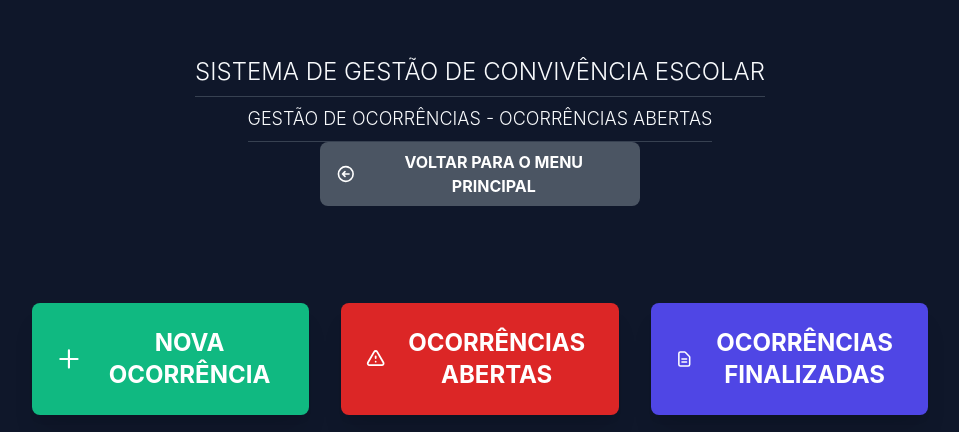
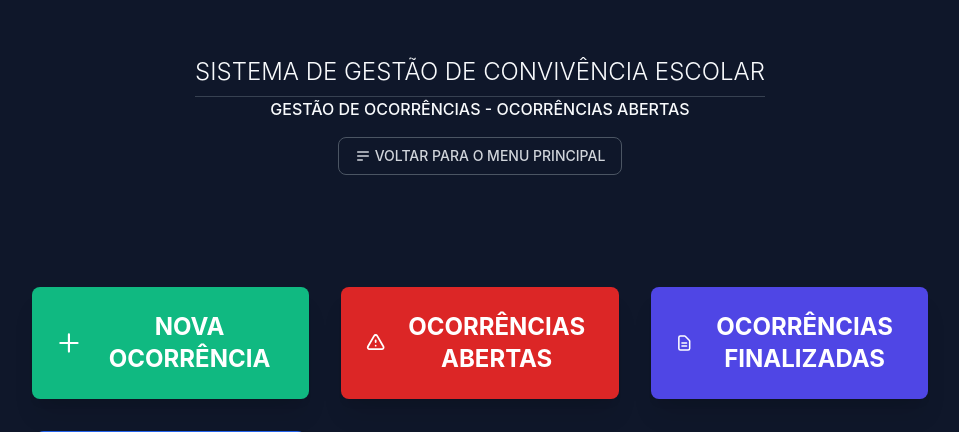
Before and after one commit to mcardes77-cmd/SGCE, a Flask app: page /gestao_ocorrencia in a window 1280 px wide. Shown: the top 432 px of the page, without its empty margins (160-1119 px from the left). Run offline with Flask 3, Linux system fonts and the light colour scheme; parts of the project's set-up code (start-up, migrations or seed data) failed here and were passed over; some libraries are stand-ins or nearby versions.

Commit message:
Update gestao_ocorrencia.html

```diff
--- a/templates/gestao_ocorrencia.html
+++ b/templates/gestao_ocorrencia.html
@@ -41,14 +41,16 @@
 <h1 class="text-2xl text-text-light mt-2 font-light border-b border-gray-700 pb-2 inline-block">
 SISTEMA DE GESTÃO DE CONVIVÊNCIA ESCOLAR
 </h1><br>
-<h2 class="text-lg text-text-light mt-2 font-light border-b border-gray-700 pb-2 inline-block">
-GESTÃO DE OCORRÊNCIAS - OCORRÊNCIAS ABERTAS
+<h2 class="class="w-full text-center mt-10 p-4 text-gray-400 text-sm border-t border-gray-800"">
+<p class="mb-1 text-base font-medium">
+    GESTÃO DE OCORRÊNCIAS - OCORRÊNCIAS ABERTAS
 </h2>
 <button type="button" onclick="window.location.href='/'"
-                        class="bg-gray-600 hover:bg-gray-700 text-white font-bold py-2 px-4 rounded-lg transition duration-200 ease-in-out flex items-center justify-center space-x-2 mx-auto w-full max-w-xs">
-                    <svg class="w-5 h-5" fill="none" stroke="currentColor" viewBox="0 0 24 24" xmlns="http://www.w3.org/2000/svg"><path stroke-linecap="round" stroke-linejoin="round" stroke-width="2" d="M11 15l-3-3m0 0l3-3m-3 3h8M3 12a9 9 0 1118 0 9 9 0 01-18 0z"></path></svg>
-                    <span>VOLTAR PARA O MENU PRINCIPAL</span>
-                </button>
+                    class="mt-4 px-4 py-2 text-sm font-medium rounded-lg text-gray-300 border border-gray-600 hover:bg-gray-700 transition duration-150 flex items-center mx-auto">
+                <svg class="w-4 h-4 mr-1" fill="none" stroke="currentColor" viewBox="0 0 24 24" xmlns="http://www.w3.org/2000/svg"><path stroke-linecap="round" stroke-linejoin="round" stroke-width="2" d="M4 6h16M4 12h16M4 18h7"></path></svg>
+                VOLTAR PARA O MENU PRINCIPAL
+            </button>
+
 <div class="mt-4 flex flex-wrap justify-center gap-4">
 </div>
 </header>
```
